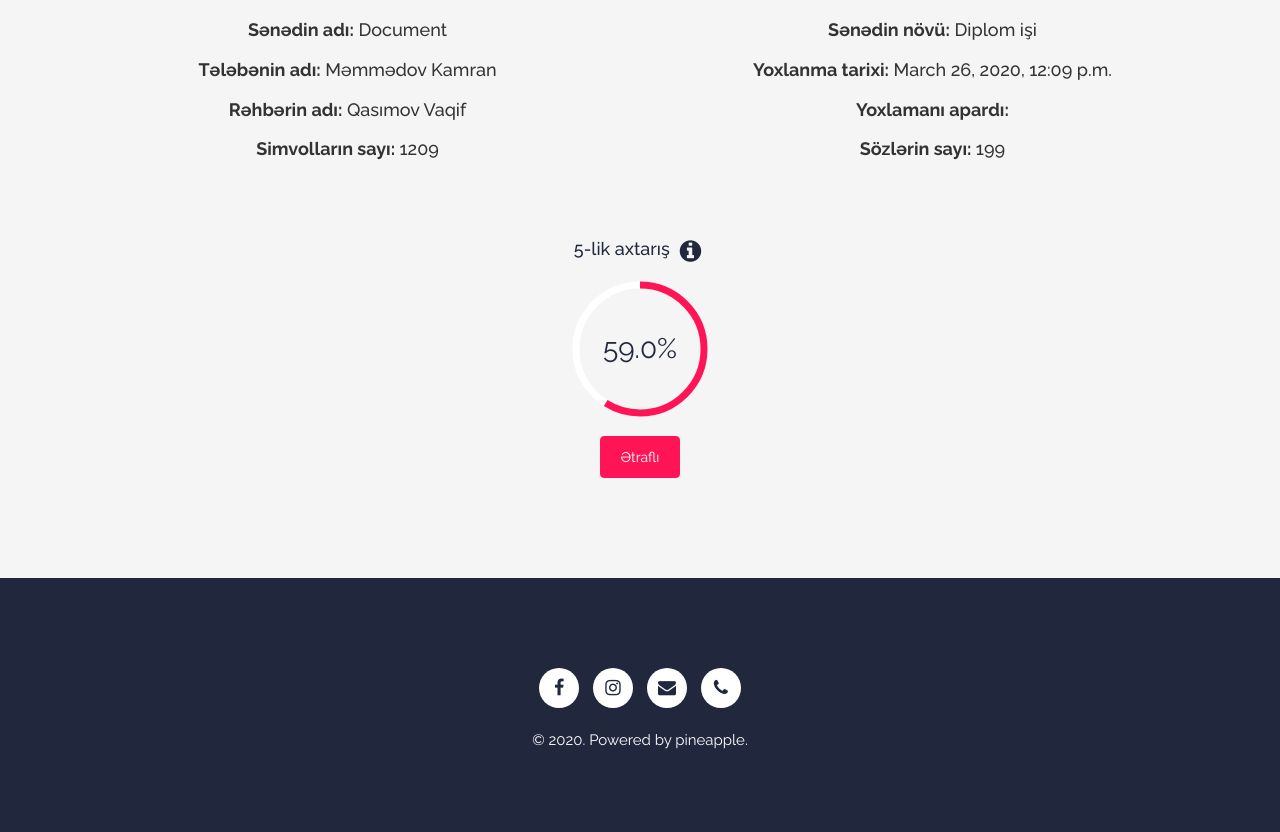
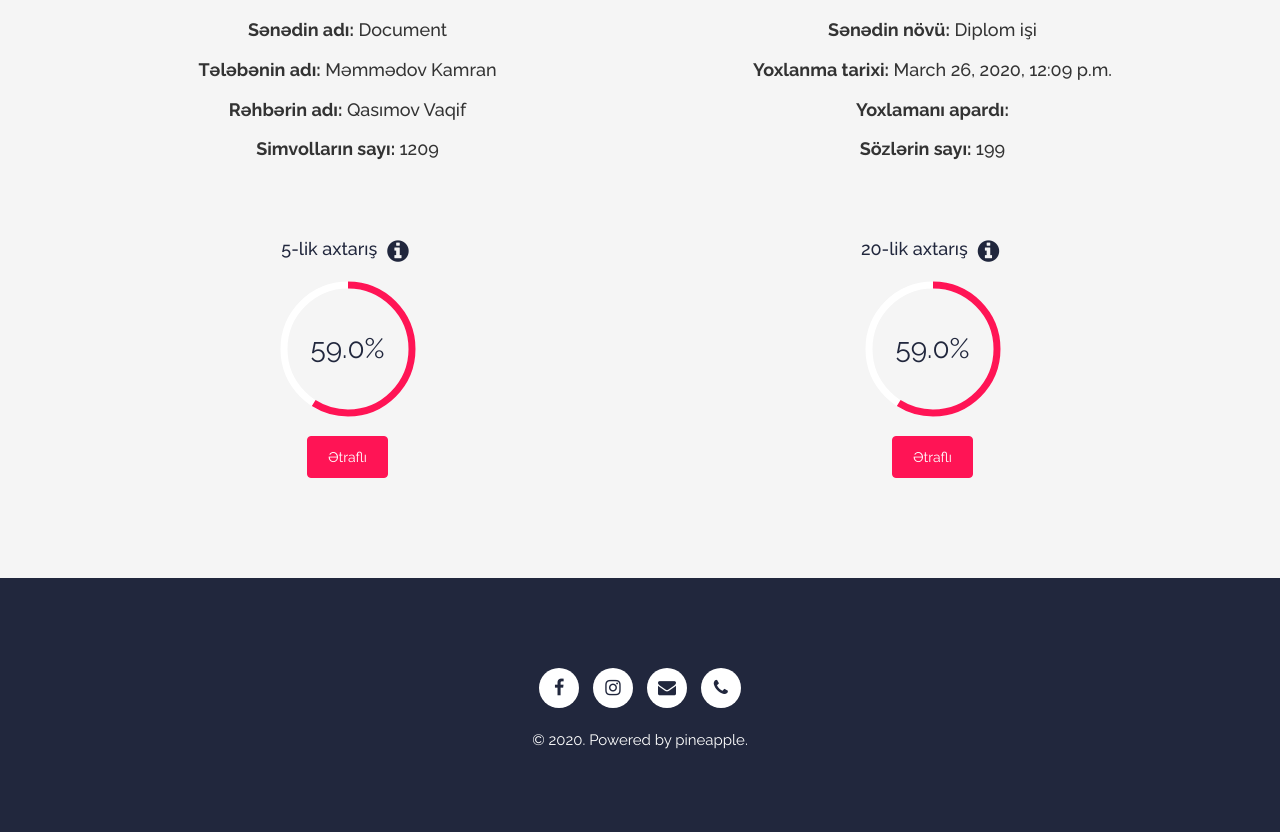
Before and after one commit to theprogbash/plagiant-ip, a Django app: page /result in a window 1280 px wide. Shown: the part 201-1033 px from the top of the page. Run offline with Django 3.2, Linux system fonts and the light colour scheme; a user stored in the database is signed in; data comes from the database, SQL or seed files in the repository; some libraries are stand-ins or nearby versions.

Commit message:
Added second result diagram

```diff
--- a/plagiantapp/views.py
+++ b/plagiantapp/views.py
@@ -54,7 +54,6 @@ def search_by_count(last_uploaded, difference, original_words, report, files):
     rows = []
 
     found_count, fives_count = 0, 0
-
 
     fives_for_report, founded_docs_for_report = [], []
 
--- a/templates/result.html
+++ b/templates/result.html
@@ -157,7 +157,7 @@
             </div>
 
             <div class="row text-center">
-                <div class="col-sm-12">
+                <div class="col-sm-6">
                     <div class="skill">
                         <h4 class="algorithm-title">5-lik axtarış</h4><a href="#" class="pb-5"><i class="fa fa-info-circle"></i></a>
                         <div class="skill-chart skill-circle" data-dimension="160" data-text="{{ rounded_percentage }}%"
@@ -168,16 +168,18 @@
                 </div>
 
 
-                <!-- <div class="col-sm-4">
+                <div class="col-sm-6">
                     <div class="skill">
-                        <div class="skill-chart skill-circle" data-dimension="160" data-text="86%" data-width="6"
-                            data-fontsize="28" data-percent="86" data-fgcolor="#FF1455" data-bgcolor="#ffffff"></div>
-                        <h4>Wordpress</h4>
+                        <h4 class="algorithm-title">20-lik axtarış</h4><a href="#" class="pb-5"><i class="fa fa-info-circle"></i></a>
+                        <div class="skill-chart skill-circle" data-dimension="160" data-text="{{ rounded_percentage }}%"
+                            data-width="6" data-fontsize="28" data-percent="{{ percentage_for_chart }}"
+                            data-fgcolor="#FF1455" data-bgcolor="#ffffff"></div>
+                        <button class="show-more-report-btn btn btn-custom">Ətraflı</button>
                     </div>
                 </div>
 
 
-                <div class="col-sm-4">
+                <!-- <div class="col-sm-4">
                     <div class="skill">
                         <div class="skill-chart skill-circle" data-dimension="160" data-text="93%" data-width="6"
                             data-fontsize="28" data-percent="93" data-fgcolor="#FF1455" data-bgcolor="#ffffff"></div>
```
